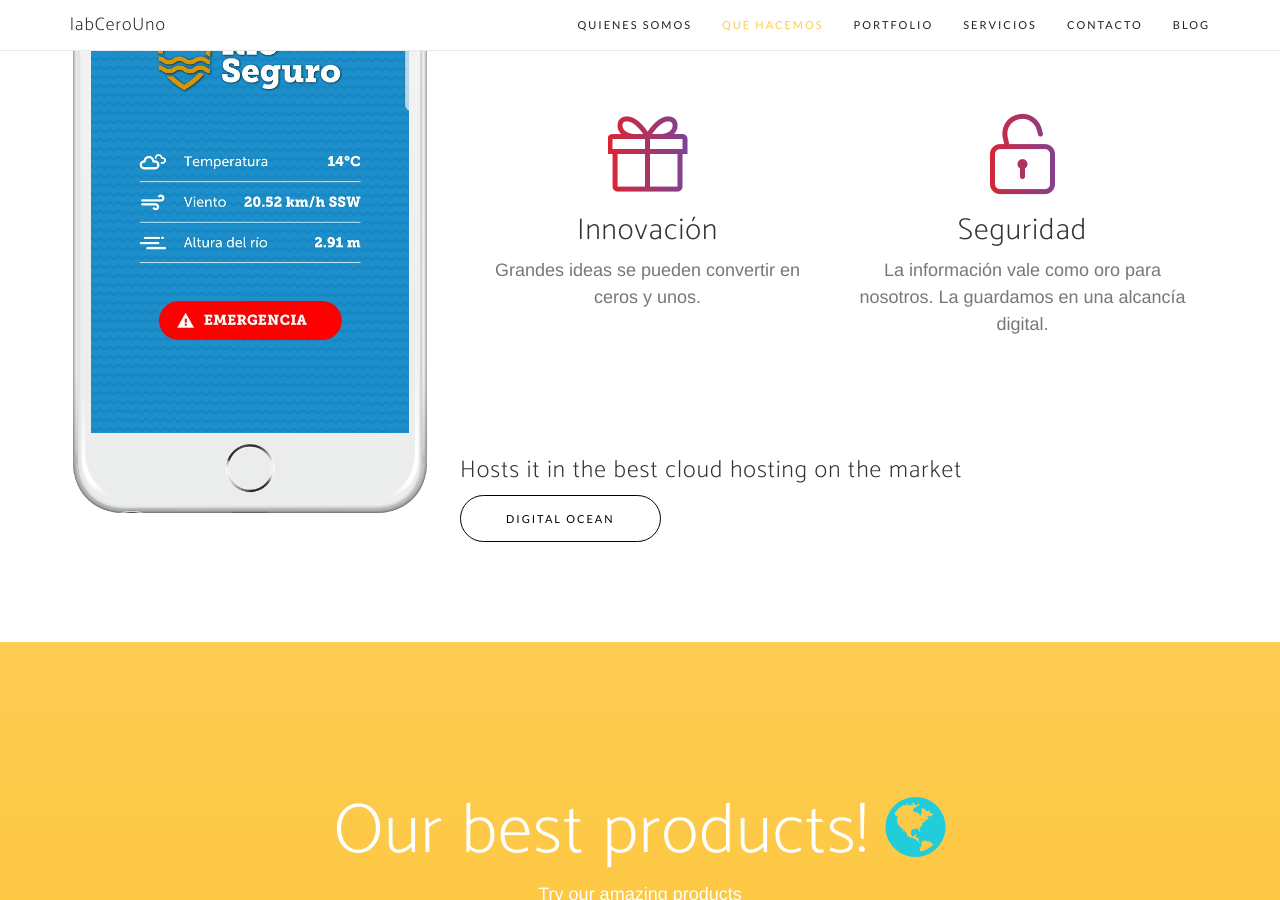
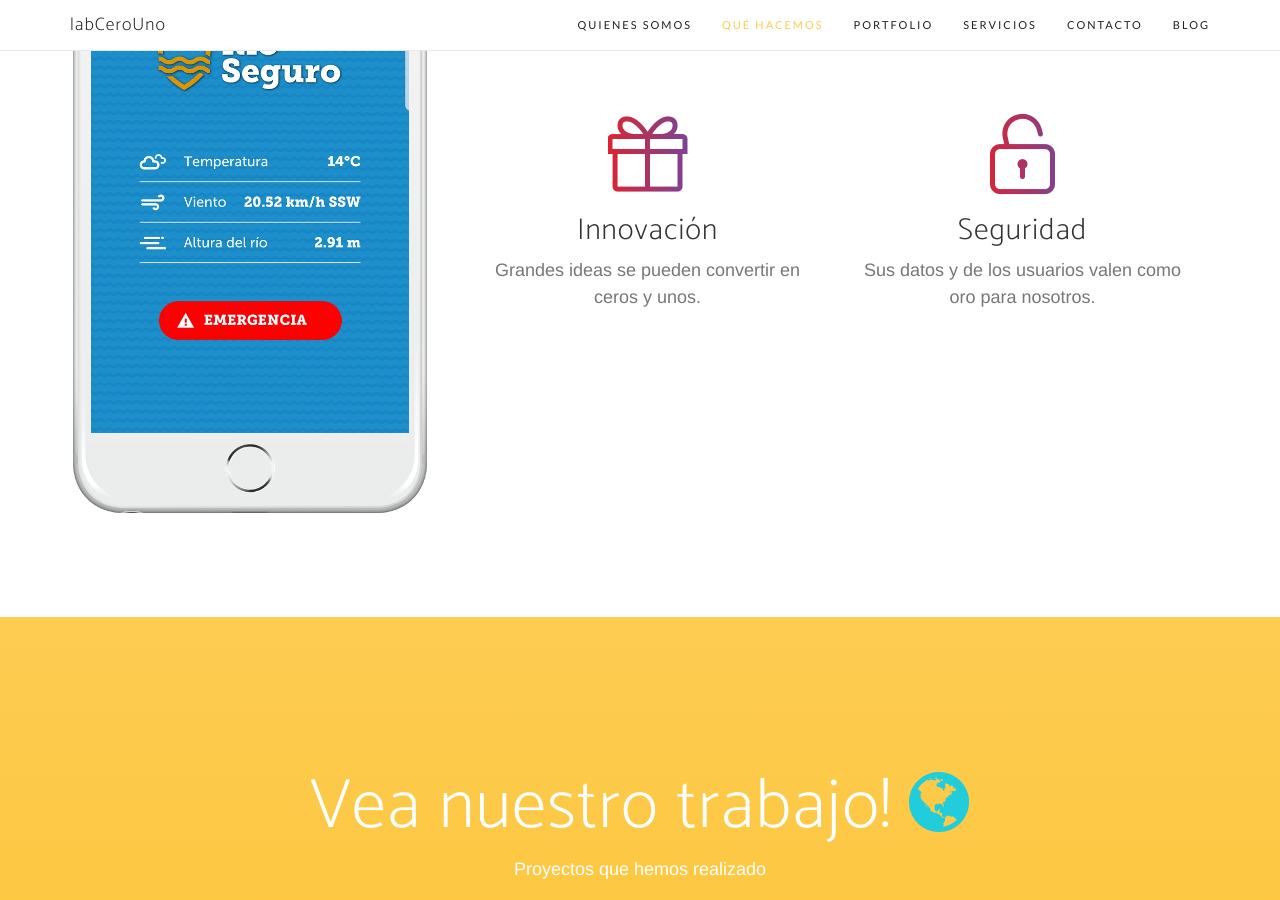
Before and after one commit to eldersoares/eldersoares.github.io, a Jekyll site: the page built from index.html, in a window 1280 px wide and 900 px high, scrolled down 2175 px. Built offline with Jekyll 4.4.1, drawn with Linux system fonts in a browser that asks for light colours; nearby versions of some CDN libraries; some web fonts are replaced; the list of posts is cut into pages by our own code; some of the changed text lies outside the part shown.

Commit message:
Little errors corrections. New form classes

```diff
--- a/_includes/contacto.html
+++ b/_includes/contacto.html
@@ -2,14 +2,22 @@
     <div class="container">
         <div class="row">
             <div class="col-md-8 col-md-offset-2">
-                <h2 class="section-heading">Charlamos un rato? <i style="color:brown"class="fa fa-coffee"></i></h2>
-                <p>vamos, hagamos una app</p>
+                <h2 class="section-heading">Charlamos un rato? <i style="color:brown" class="fa fa-coffee"></i></h2>
+                <p>hagamos una app</p>
             </div>
-			<form action="labcerouno.com/contacto.php" method="POST">
-			Nombre: <input name="nombre" type="text"/> <br/>
-			E-mail: <input name="email" type="email"/> <br/>
-			Mensaje: <textarea name="msj">Escriba aquí su mensaje</textarea> <br/>
-			<input type="submit" value="ENVIAR" />
+			<form action="http://labcerouno.com/contacto.php" method="POST">
+			<div class="form-group">
+				<label for="name">Nombre:</label> <input name="nombre" type="text" class="form-control" id="nombre"/>
+			</div>
+			<div class="form-group">
+				<label for="email">E-mail:</label>
+				<input name="email" type="email" class="form-control" id="email"/>
+			</div>
+			<div class="form-group">
+				<label for="message">Mensaje:</label>
+				<textarea name="msj" class="form-control" id="msj">Escriba aquí su mensaje</textarea>
+			</div>
+			<input class="btn btn-default" type="submit" value="ENVIAR" />
         </div>
     </div>
 </section>
--- a/_includes/portfolio.html
+++ b/_includes/portfolio.html
@@ -2,21 +2,9 @@
     <div class="container">
         <div class="row">
             <div class="col-md-8 col-md-offset-2">
-                <h2 class="section-heading">Our best products! <i style="color:#21cddb" class="fa fa-globe"></i></h2>
-                <p>Try our amazing products</p>
+                <h2 class="section-heading">Vea nuestro trabajo! <i style="color:#21cddb" class="fa fa-globe"></i></h2>
+                <p>Proyectos que hemos realizado</p>
                 <hr>
-                {% if site.data-ad-client %}
-                <script async src="//pagead2.googlesyndication.com/pagead/js/adsbygoogle.js"></script>
-                <!-- jekynewage -->
-                <ins class="adsbygoogle"
-                    style="display:block"
-                    data-ad-client="{{ site.data-ad-client }}"
-                    data-ad-slot="{{ site.data-ad-slot }}"
-                    data-ad-format="auto"></ins>
-                <script>
-                    (adsbygoogle = window.adsbygoogle || []).push({});
-                </script>
-                {% endif %}
             </div>
         </div>
     </div>
--- a/_includes/quehacemos.html
+++ b/_includes/quehacemos.html
@@ -55,16 +55,13 @@
                                 <div class="feature-item">
                                     <i class="icon-lock-open text-primary"></i>
                                     <h3>Seguridad</h3>
-                                    <p class="text-muted">La información vale como oro para nosotros. La guardamos en una alcancía digital.</p>
+                                    <p class="text-muted">Sus datos y de los usuarios valen como oro para nosotros.</p>
                                 </div>
                             </div>
                         </div>
                     </div>
                 </div>
-                <div class="col-md-8">
-                  <h3>Hosts it in the best cloud hosting on the market</h3>
-                  <a target="_blank" href="https://m.do.co/c/a29d90274371" style="color:black" class="btn btn-outline btn-xl">Digital Ocean</a>
-                </div>
+
 
             </div>
     </section>
--- a/_includes/servicios.html
+++ b/_includes/servicios.html
@@ -28,7 +28,7 @@
                 <div class="service-box">
                     <i class="fa fa-4x fa-newspaper-o wow bounceIn text-primary" data-wow-delay=".2s"></i>
                     <h3>Manejo de información</h3>
-                    <p class="text-muted">Después que todo listo, seguimos manejando su aplicación e información para mantenerlos actualizados.</p>
+                    <p class="text-muted">¿App lista? Seguimos manejando su aplicación e información para mantenerlos actualizados.</p>
                 </div>
             </div>
             <div class="col-lg-3 col-md-6 text-center">
--- a/_includes/sumerjase.html
+++ b/_includes/sumerjase.html
@@ -2,7 +2,7 @@
     <div class="cta-content">
         <div class="container">
             <h2>Sumérjase<br>en el mundo de ceros y unos.</h2>
-            <a href="/funds" class="btn btn-outline btn-xl page-scroll">Cómo?!</a>
+            <a href="/funds" class="btn btn-outline btn-xl page-scroll">¡Lo quiero!</a>
         </div>
     </div>
     <div class="overlay"></div>
```
